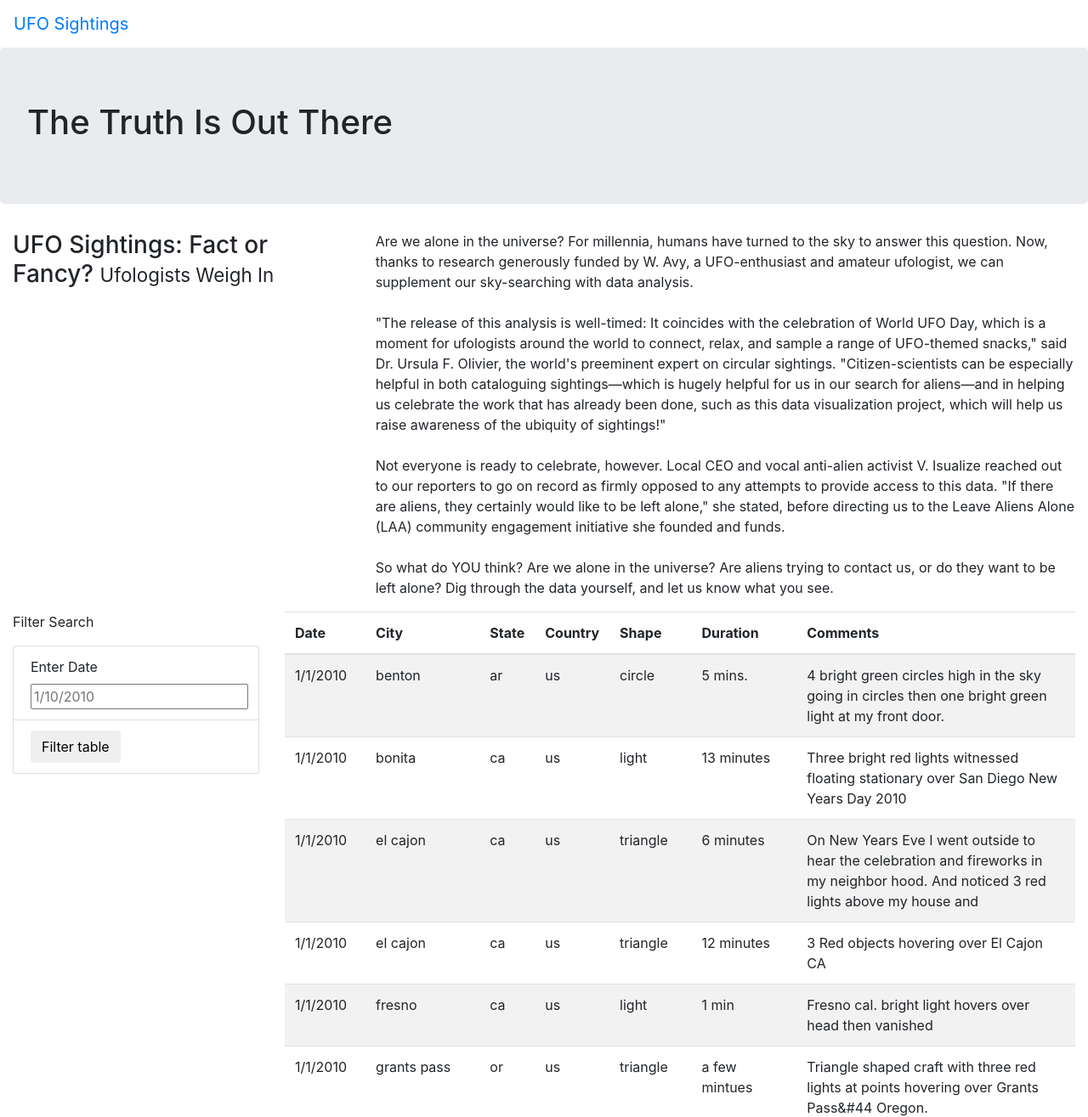
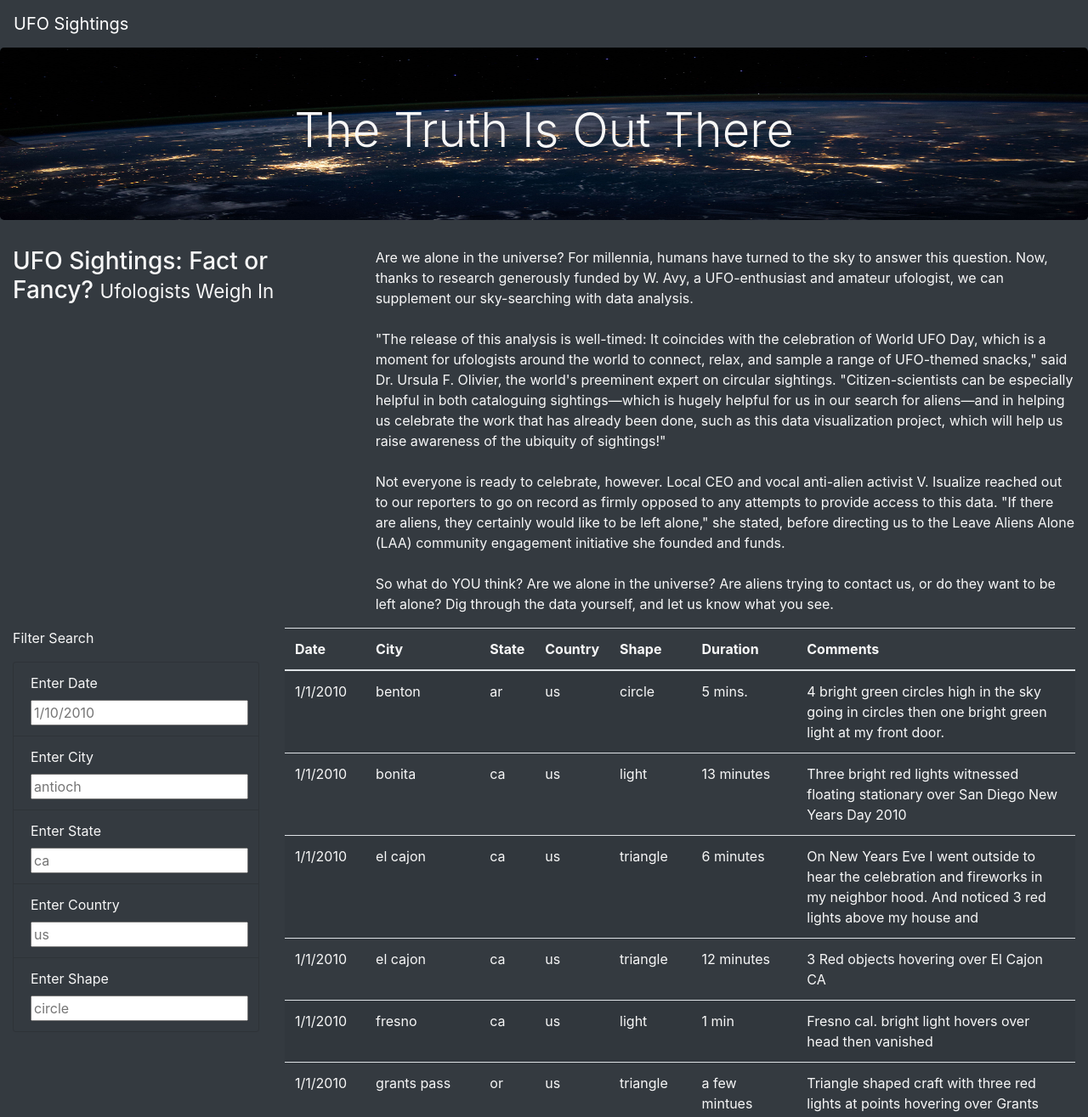
Before and after one commit to MamidalaV/UFOs, a plain HTML site: page index.html in a window 1280 px wide. Shown: the top 1315 px of the page at 85% size. Drawn offline with nearby package versions, Linux system fonts and the light colour scheme.

Commit message:
adding updated files

```diff
--- a/index.html
+++ b/index.html
@@ -11,14 +11,14 @@
     crossorigin="anonymous"/>
     <link rel="stylesheet" href="static/css/style.css">
 </head>
-<body>
+<body class="bg-dark">
     <div class="wrapper">
-        <nav class="navbar navbar-expand-lg">
+        <nav class="navbar navbar-dark bg-dark navbar-expand-lg">
             <a class="navbar-brand" href="index.html">UFO Sightings</a>
         </nav>
     </div>
     <div class="jumbotron">
-        <h1>The Truth Is Out There</h1>
+        <h1 class="display-4">The Truth Is Out There</h1>
     </div>
     <div class="container-fluid">
         <div class=row>
@@ -37,15 +37,32 @@
     <div class="container-fluid">
         <div class="row">
             <div class="col-md-3">
-                <form>
+                <form class="bg-dark">
                     <p>Filter Search</p>
-                    <ul class="list-group">
-                        <li class="list-group-item">
+                    <ul class="list-group" class="bg-dark">
+                        <li class="list-group-item bg-dark">
                             <label for="date">Enter Date</label>
                             <input type="text" placeholder="1/10/2010" id="datetime"/>
                         </li>
-                        <li class="list-group-item">
-                            <button id="filter-btn" type="button" class="btn btn-default">Filter table</button>
+                        <!-- city -->
+                        <li class="list-group-item bg-dark">
+                            <label for="city">Enter City</label>
+                            <input type="text" placeholder="antioch" id="city"/>
+                        </li>
+                        <!-- state -->
+                        <li class="list-group-item bg-dark">
+                            <label for="state">Enter State</label>
+                            <input type="text" placeholder="ca" id="state"/>
+                        </li>
+                        <!-- country -->
+                        <li class="list-group-item bg-dark">
+                            <label for="country">Enter Country</label>
+                            <input type="text" placeholder="us" id="country"/>
+                        </li>
+                        <!-- shape -->
+                        <li class="list-group-item bg-dark">
+                            <label for="shape">Enter Shape</label>
+                            <input type="text" placeholder="circle" id="shape"/>
                         </li>
                     </ul>
                 </form>
--- a/static/css/style.css
+++ b/static/css/style.css
@@ -1 +1,9 @@
-<link rel="stylesheet" href="static/css/style.css">
+body{
+    color: #f7f7f7;
+}
+
+.jumbotron{
+    background-image: url("../images/nasa.jpg");
+    background-size: 100% 100%;
+    text-align: center;
+}
--- a/static/js/app.js
+++ b/static/js/app.js
@@ -1,46 +1,80 @@
-// import the data from data.js
+// from data.js
 const tableData = data;
 
-// reference the HTML table using d3
+// get table references
 var tbody = d3.select("tbody");
 
-// create a function to
-function buildTable(data){
-    tbody.html(""); //clears the data in the html -- clean slate
+function buildTable(data) {
+  // First, clear out any existing data
+  tbody.html("");
 
-    // Next, loop through each object in the data and append a row and cells for each value in the row
-    data.forEach((dataRow) => { //arrow function to add data into tables
+  // Next, loop through each object in the data
+  // and append a row and cells for each value in the row
+  data.forEach((dataRow) => {
     // Append a row to the table body
     let row = tbody.append("tr");
-        // Loop through each field in the dataRow and add each value as a table cell (td)
+
+    // Loop through each field in the dataRow and add
+    // each value as a table cell (td)
     Object.values(dataRow).forEach((val) => {
       let cell = row.append("td");
       cell.text(val);
-            }
-        );
+      });
   });
 }
 
-function handleClick() {
-    // Grab the datetime value from the filter
-    let date = d3.select("#datetime").property("value");
+// 1. Create a variable to keep track of all the filters as an object.
+var filters = {};
+
+// 3. Use this function to update the filters.
+function updateFilters() {
+
+    // 4a. Save the element that was changed as a variable.
+    let changedElement = d3.select(this);
+
+    // 4b. Save the value that was changed as a variable.
+    let filterValue = changedElement.property("value");
+    console.log(filterValue);
+
+    // 4c. Save the id of the filter that was changed as a variable.
+    var filterId = changedElement.attr("id");
+    console.log(filterId);
+
+    // 5. If a filter value was entered then add that filterId and value
+    // to the filters list. Otherwise, clear that filter from the filters object.
+    if (filterValue) {
+      filters[filterId] = filterValue;
+    }
+    else {
+      delete filters[filterId];
+    }
+
+    // 6. Call function to apply all filters and rebuild the table
+    filterTable();
+
+  }
+
+  // 7. Use this function to filter the table when data is entered.
+  function filterTable() {
+
+    // 8. Set the filtered data to the tableData.
     let filteredData = tableData;
 
-    // Check to see if a date was entered and filter the data using that date.
-    if (date){
+    // 9. Loop through all of the filters and keep any data that
+    // matches the filter values
+    // filters.forEach(function(filter){
+    //   filters[filterValue] = filterValue
+    // });
+    Object.entries(filters).forEach(([key, value]) => {
+      filteredData = filteredData.filter(row => row[key] === value);
+    });
 
-        // Apply `filter` to the table data to only keep the
-        // rows where the `datetime` value matches the filter value
-        filteredData = filteredData.filter(row => row.datetime === date);
-    };
-
-    // Rebuild the table using the filtered data
-    // @NOTE: If no date was entered, then filteredData will just be the original tableData.
+    // 10. Finally, rebuild the table using the filtered data
     buildTable(filteredData);
   }
 
-// Attach an event to listen for the form button
-d3.selectAll("#filter-btn").on("click",handleClick);
+  // 2. Attach an event to listen for changes to each filter
+  d3.selectAll("input").on("change",updateFilters);
 
   // Build the table when the page loads
   buildTable(tableData);
```
Also changed, not shown: static/js/app_1.js (added, +46 -0 lines), Resources/bootstrap.png (added), Resources/bootstrap_html.png (added), Resources/datafile.png (added), Resources/design.png (added), Resources/filter_sample.png (added), Resources/filters.png (added), Resources/layout.png (added), Resources/navbar.png (added), Resources/sources.png (added), Resources/table_html.png (added), Resources/ul_list.png (added), static/images/nasa.jpg (added). Lines whose indentation alone changed are shown as unchanged.
